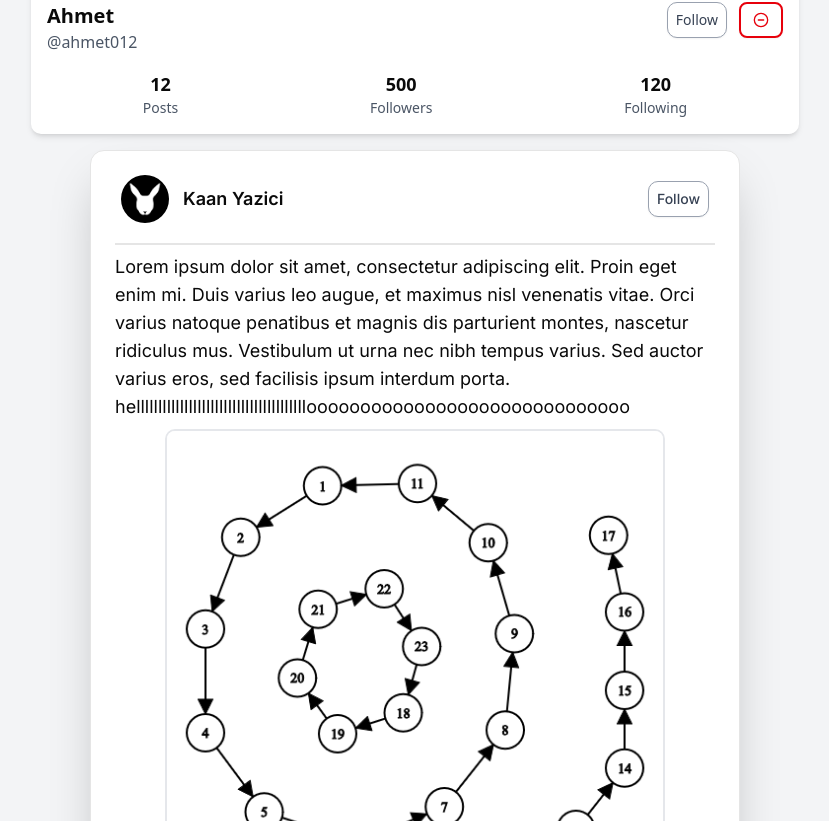
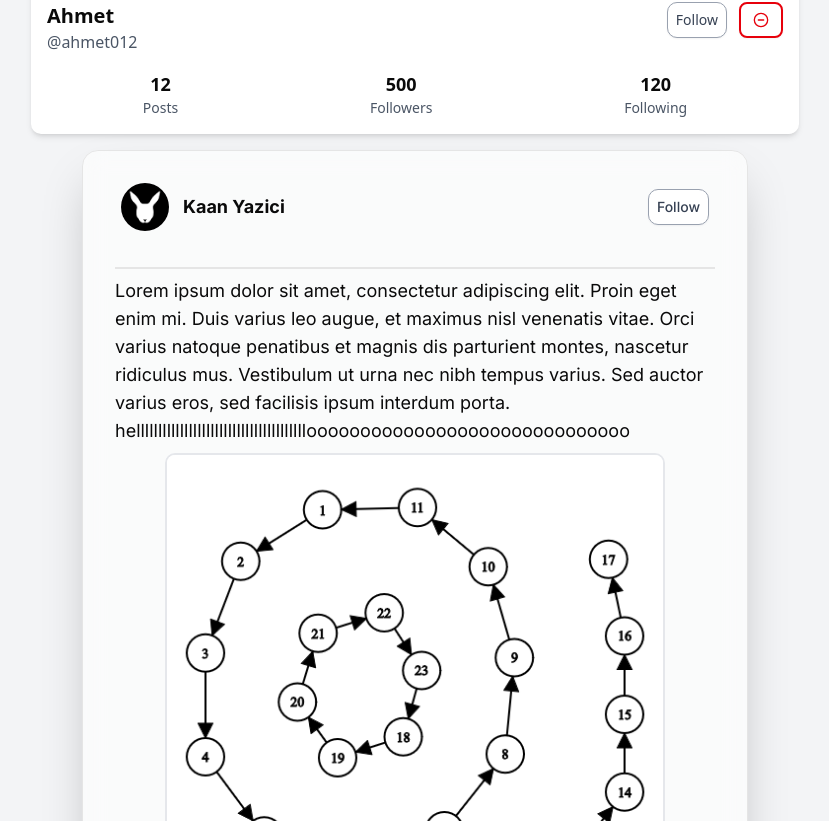
Before and after one commit to Stealthhy7512/blm2042, a Next.js app: page /1 in a window 1280 px wide. Shown: the part 339-1160 px from the top of the page, without its empty margins (225-1054 px from the left). Built offline with nearby package versions, Linux system fonts and the light colour scheme.

Commit message:
Update card.tsx

```diff
--- a/components/ui/card.tsx
+++ b/components/ui/card.tsx
@@ -7,7 +7,7 @@ function Card({ className, ...props }: React.ComponentProps<"div">) {
     <div
       data-slot="card"
       className={cn(
-        "bg-card text-card-foreground flex flex-col gap-6 rounded-xl border py-6 shadow-sm",
+        "bg-white/60 backdrop-blur-md text-card-foreground flex flex-col gap-6 rounded-2xl border py-8 px-8 shadow-lg hover:shadow-2xl hover:scale-[1.02] transition-all duration-300",
         className
       )}
       {...props}
@@ -19,7 +19,7 @@ function CardHeader({ className, ...props }: React.ComponentProps<"div">) {
   return (
     <div
       data-slot="card-header"
-      className={cn("flex flex-col gap-1.5 px-6", className)}
+      className={cn("flex flex-col gap-2 px-0", className)}
       {...props}
     />
   )
@@ -29,7 +29,7 @@ function CardTitle({ className, ...props }: React.ComponentProps<"div">) {
   return (
     <div
       data-slot="card-title"
-      className={cn("leading-none font-semibold", className)}
+      className={cn("leading-none font-bold text-2xl", className)}
       {...props}
     />
   )
@@ -39,7 +39,7 @@ function CardDescription({ className, ...props }: React.ComponentProps<"div">) {
   return (
     <div
       data-slot="card-description"
-      className={cn("text-muted-foreground text-sm", className)}
+      className={cn("text-muted-foreground text-base", className)}
       {...props}
     />
   )
@@ -49,7 +49,7 @@ function CardContent({ className, ...props }: React.ComponentProps<"div">) {
   return (
     <div
       data-slot="card-content"
-      className={cn("px-6", className)}
+      className={cn("pt-4", className)}
       {...props}
     />
   )
@@ -59,7 +59,7 @@ function CardFooter({ className, ...props }: React.ComponentProps<"div">) {
   return (
     <div
       data-slot="card-footer"
-      className={cn("flex items-center px-6", className)}
+      className={cn("flex items-center justify-between pt-6", className)}
       {...props}
     />
   )
```
